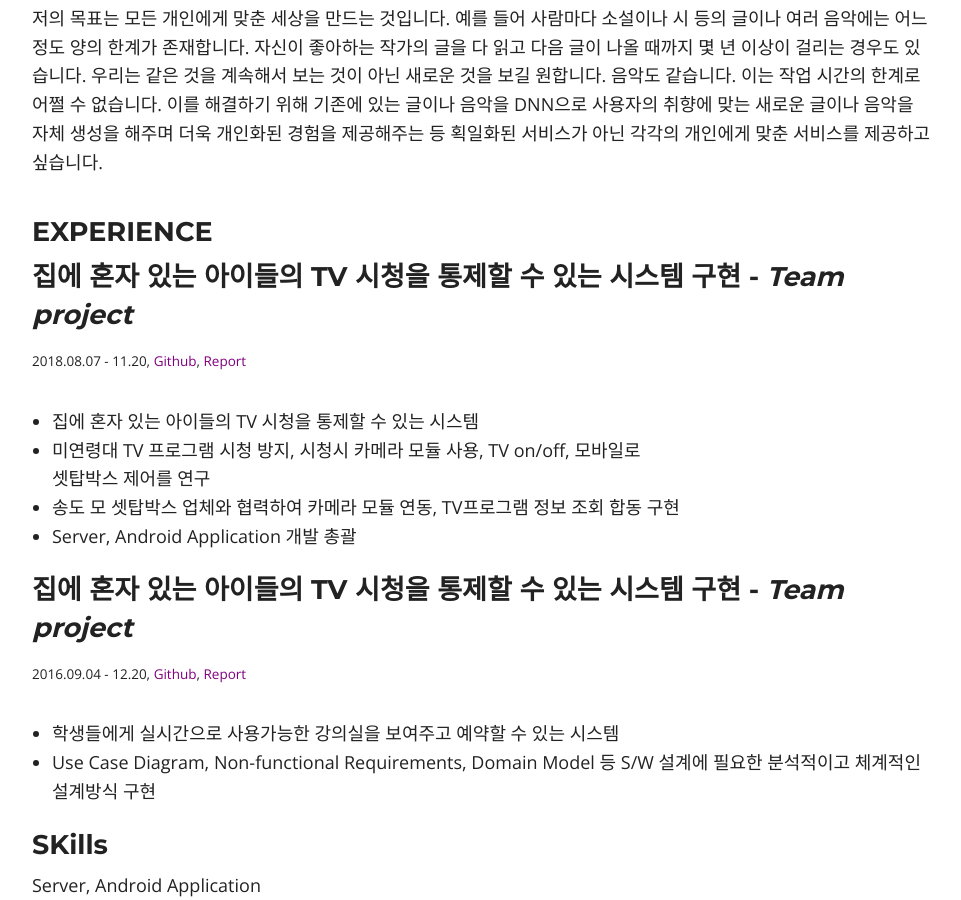
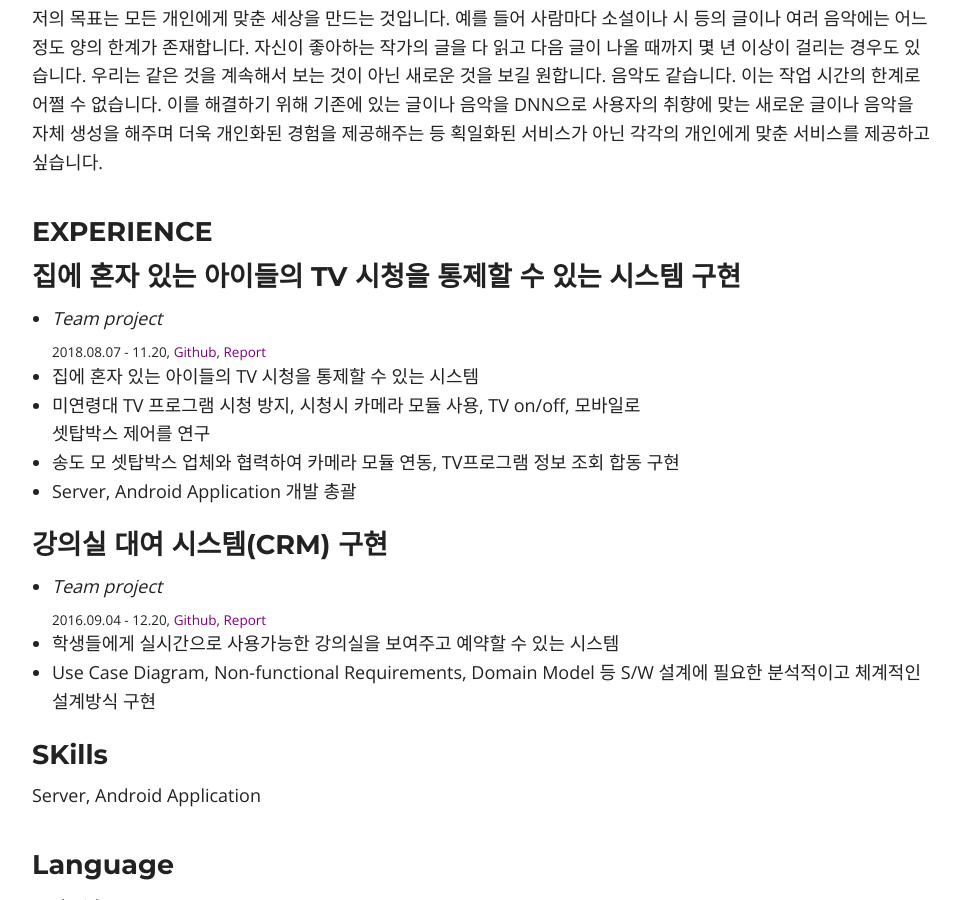
Before and after one commit to DoHyunChoi/dohyunchoi.github.io, a Jekyll site: the page built from about.md, in a window 1280 px wide and 900 px high, scrolled down 1231 px. Shown: the whole window, without its empty margins (158-1119 px from the left). Built offline with Jekyll 4.4.1, drawn with Linux system fonts in a browser that asks for light colours; nearby versions of some CDN libraries.

Commit message:
Update about.md

```diff
--- a/about.md
+++ b/about.md
@@ -47,7 +47,8 @@ This is my personal blog. It currently has {{ site.posts | size }} posts in {{ s
 
 ### EXPERIENCE
 
-### 집에 혼자 있는 아이들의 TV 시청을 통제할 수 있는 시스템 구현  - *Team project*
+### 집에 혼자 있는 아이들의 TV 시청을 통제할 수 있는 시스템 구현
+- *Team project*
 <sub>2018.08.07 - 11.20, [Github](https://github.com/dohyunchoi/), [Report](https://drive.google.com/file/d/13G662Hwn3H2UbMD0tupZN2hIXEp2DHCx/view?ths=true)</sub>
 * 집에 혼자 있는 아이들의 TV 시청을 통제할 수 있는 시스템
 * 미연령대 TV 프로그램 시청 방지,  시청시 카메라 모듈 사용, TV on/off, 모바일로
@@ -56,7 +57,8 @@ This is my personal blog. It currently has {{ site.posts | size }} posts in {{ s
   구현
 * Server, Android Application 개발 총괄
 
-### 집에 혼자 있는 아이들의 TV 시청을 통제할 수 있는 시스템 구현  - *Team project*
+### 강의실 대여 시스템(CRM) 구현
+- *Team project*
 <sub>2016.09.04 - 12.20, [Github](https://github.com/dohyunchoi/), [Report](https://docs.google.com/document/d/1R6VHGJOkyxnUBbDqYo-D69sheJ-ucjB4tPCfiQwUpfs/edit)</sub>
 * 학생들에게 실시간으로 사용가능한 강의실을 보여주고 예약할 수 있는 시스템
 * Use Case Diagram, Non-functional Requirements, Domain Model 등
```
